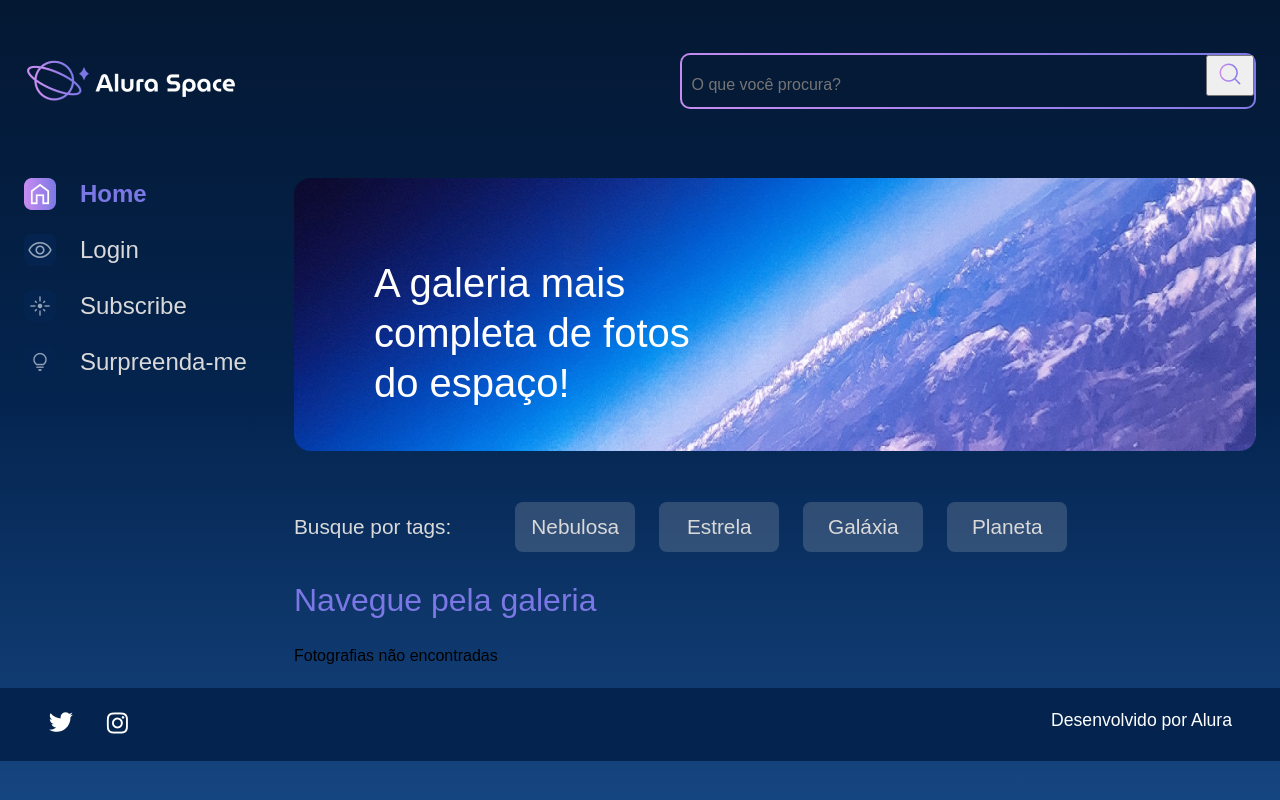
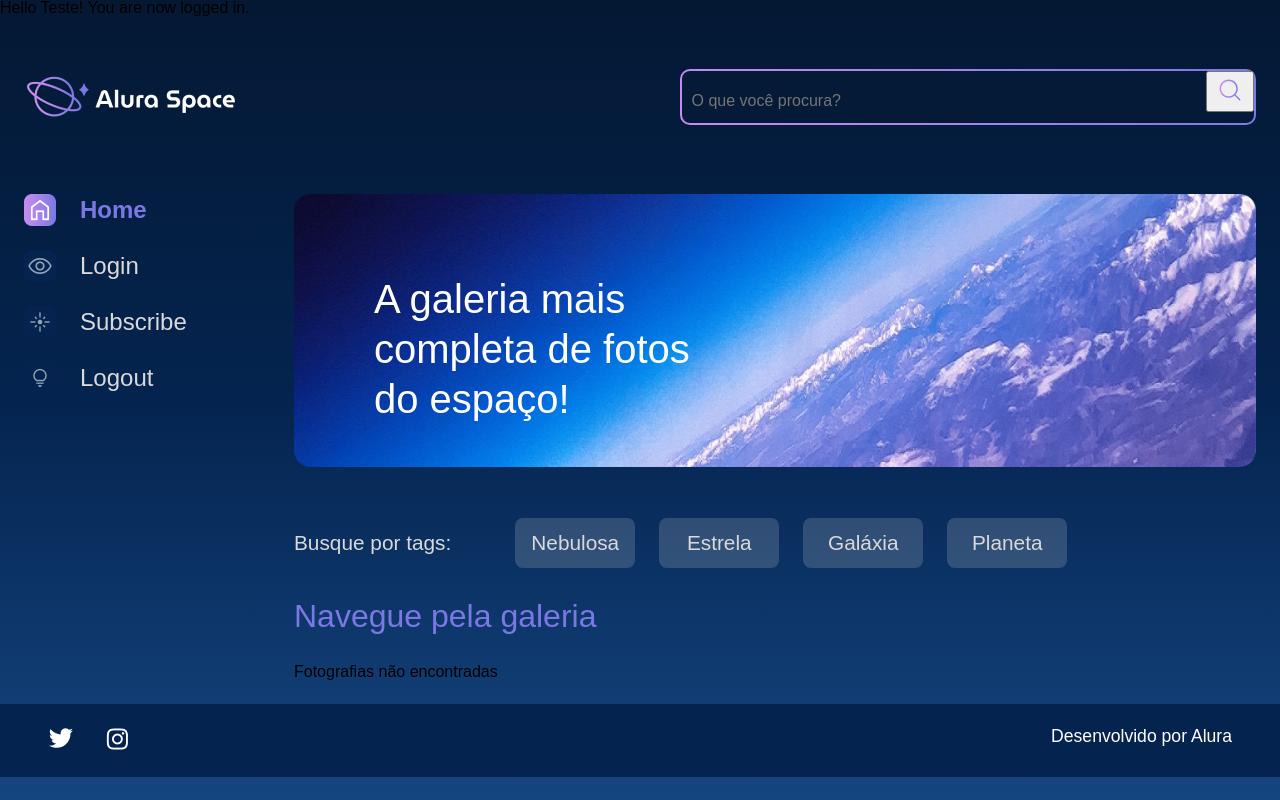
Before and after one commit to parisi18/all-django, a Django app: page / in a window 1280 px wide. Run offline with Django 5.2, Linux system fonts and the light colour scheme; data that the repository does not hold is empty.

Commit message:
logout action

```diff
--- a/templates/galery/base.html
+++ b/templates/galery/base.html
@@ -11,7 +11,7 @@
     <link rel="preconnect" href="https://fonts.gstatic.com" crossorigin>
     <link href="https://fonts.googleapis.com/css2?family=Poppins:wght@400;500;600&display=swap" rel="stylesheet">
     <!--<link href="https://cdn.jsdelivr.net/npm/bootstrap@5.2.2/dist/css/bootstrap.min.css"
-    rel="stylesheet" integrity="sha384-Zenh87qX5JnK2Jl0vWa8Ck2rdkQ2Bzep5IDxbcnCeuOxjzrPF/et3URy9Bv1WTRi" crossorigin="anonymous">-->
+    rel="stylesheet" integrity="sha384-Zenh87qX5JnK2Jl0vWa8Ck2rdkQ2Bzep5IDxbcnCeuOxjzrPF/et3URy9Bv1WTRi" crossorigin="anonymous">-->Hello Teste! You are now logged in.
     <link rel="stylesheet" href="{% static '/styles/style.css' %}">
 </head>
 
--- a/templates/galery/partials/_menu.html
+++ b/templates/galery/partials/_menu.html
@@ -24,6 +24,6 @@
                 <a href="{% url 'index' %}"><img src="{% static '/assets/ícones/1x/Home - ativo.png' %}"> Home</a>
                 <a href="{% url 'login' %}"><img src="{% static '/assets/ícones/1x/Mais vistas - inativo.png' %}"> Login</a>
                 <a href="{% url 'subscribe' %}"><img src="{% static '/assets/ícones/1x/Novas - inativo.png' %}"> Subscribe</a>
-                <a href="#"><img src="{% static '/assets/ícones/1x/Surpreenda-me - inativo.png' %}"> Surpreenda-me</a>
+                <a href="{% url 'logout' %}"><img src="{% static '/assets/ícones/1x/Surpreenda-me - inativo.png' %}"> Logout</a>
             </nav>
         </section>
--- a/templates/users/login.html
+++ b/templates/users/login.html
@@ -42,7 +42,7 @@
                     <a href="{% url 'index' %}"><img src="{% static '/assets/ícones/1x/Home - ativo.png' %}"> Home</a>
                     <a href="{% url 'login' %}"><img src="{% static '/assets/ícones/1x/Mais vistas - inativo.png' %}"> Login</a>
                     <a href="{% url 'subscribe' %}"><img src="{% static '/assets/ícones/1x/Novas - inativo.png' %}"> Cadastrar</a>
-                    <a href="#"><img src="{% static '/assets/ícones/1x/Surpreenda-me - inativo.png' %}"> Logout</a>
+                    <a href="{% url 'logout' %}"><img src="{% static '/assets/ícones/1x/Surpreenda-me - inativo.png' %}"> Logout</a>
                 </nav>
             </section>
             <section class="galeria" style="margin-left: 5em">
--- a/templates/users/subscribe.html
+++ b/templates/users/subscribe.html
@@ -42,7 +42,7 @@
                     <a href="{% url 'index' %}"><img src="{% static '/assets/ícones/1x/Home - ativo.png' %}"> Home</a>
                     <a href="{% url 'login' %}"><img src="{% static '/assets/ícones/1x/Mais vistas - inativo.png' %}"> Login</a>
                     <a href="{% url 'subscribe' %}"><img src="{% static '/assets/ícones/1x/Novas - inativo.png' %}"> Cadastrar</a>
-                    <a href="#"><img src="{% static '/assets/ícones/1x/Surpreenda-me - inativo.png' %}"> Logout</a>
+                    <a href="{% url 'logout' %}"><img src="{% static '/assets/ícones/1x/Surpreenda-me - inativo.png' %}"> Logout</a>
                 </nav>
             </section>
             <section class="galeria" style="margin-left: 5em">
--- a/users/urls.py
+++ b/users/urls.py
@@ -4,4 +4,5 @@ from users.views import *
 urlpatterns = [
     path('login', login, name='login'),
     path('subscribe', subscribe, name='subscribe'),
+    path('logout', logout, name='logout')
 ]
--- a/users/views.py
+++ b/users/views.py
@@ -57,3 +57,8 @@ def subscribe(request):
             return redirect('login')
 
     return render(request, 'users/subscribe.html', {'form': form})
+
+def logout(request):
+    auth.logout(request)
+    messages.success(request, 'You are now logged out')
+    return redirect('index')
```
